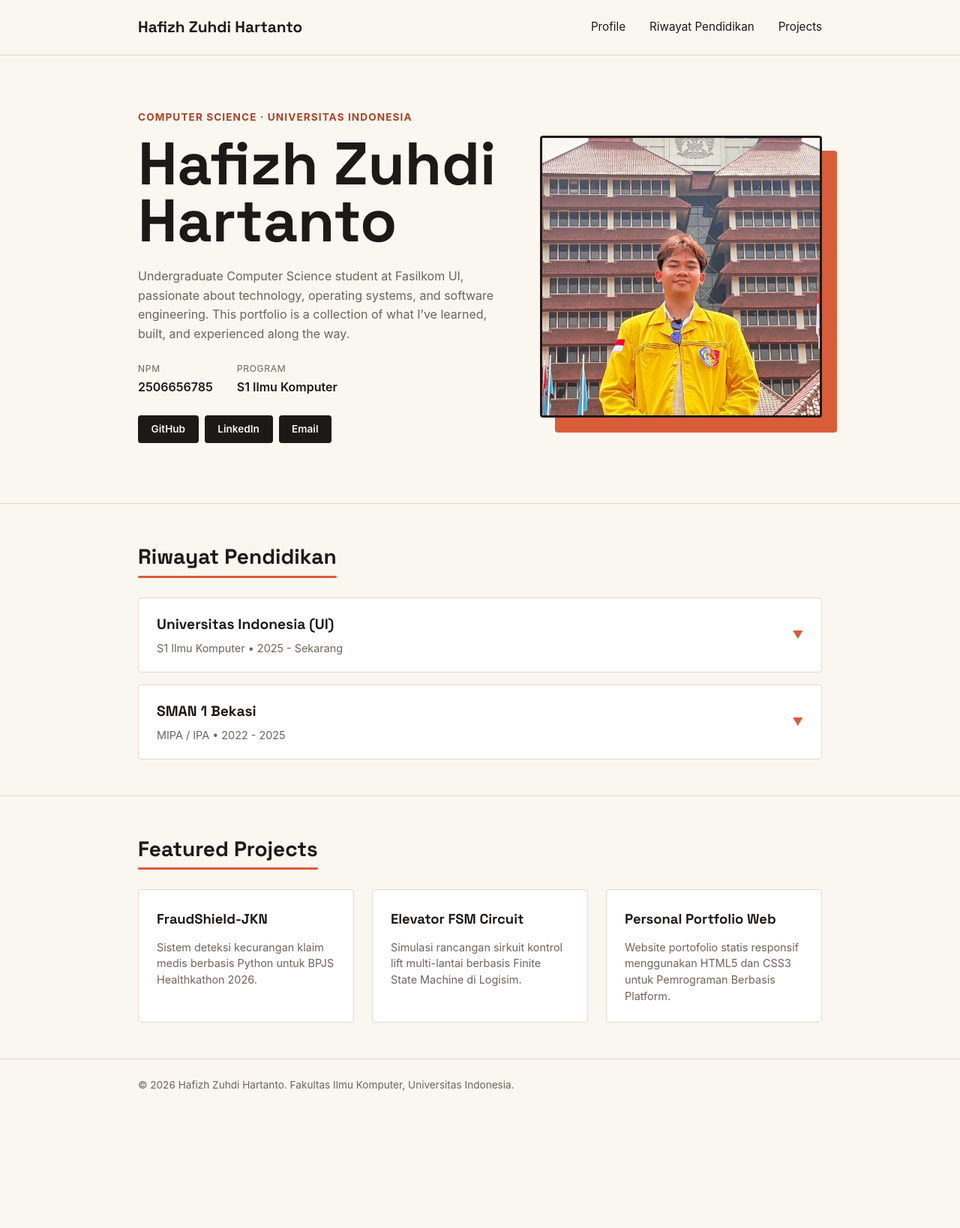
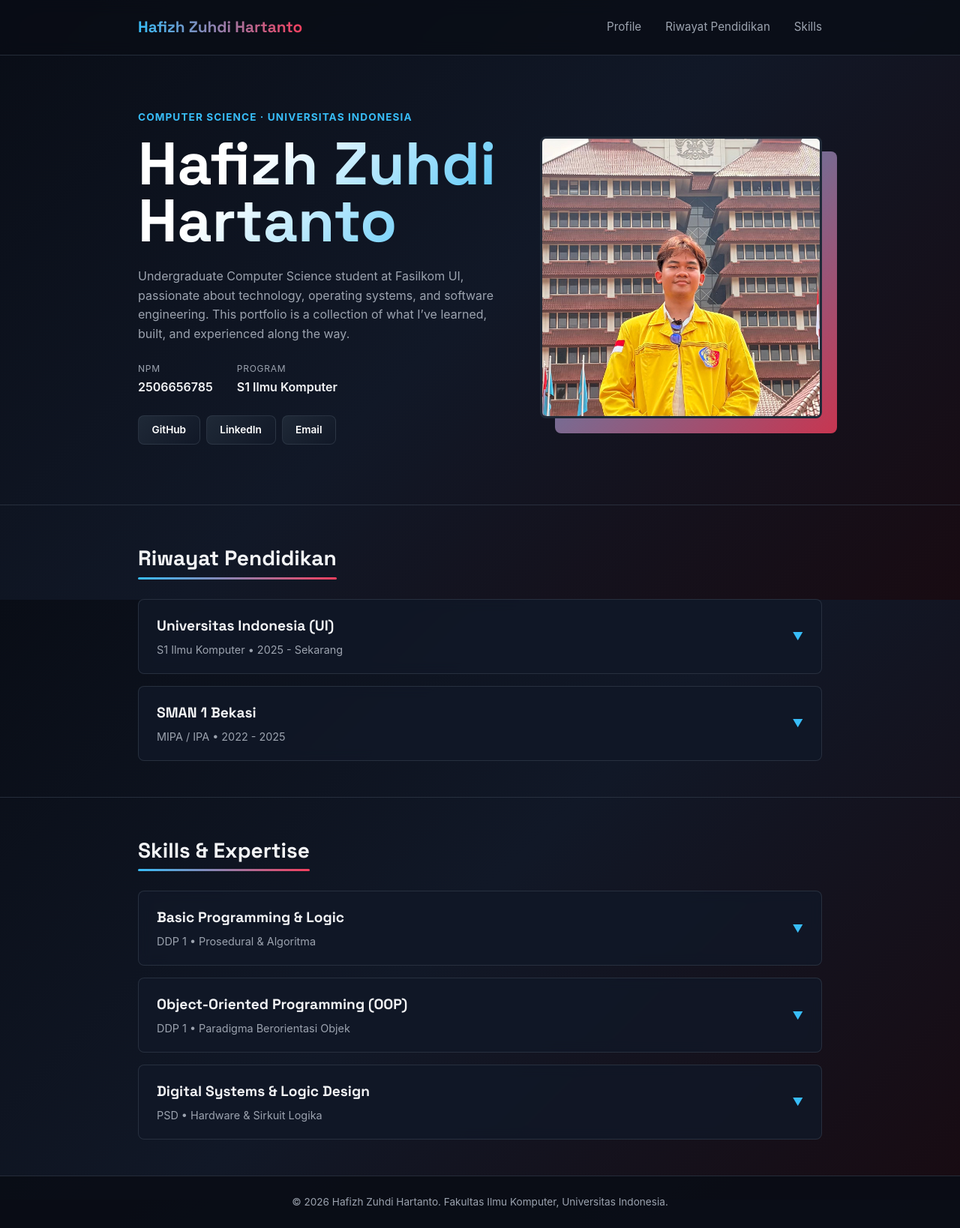
Before and after one commit to Hafizh0205/myportofolio, a Django app: page / in a window 1280 px wide. Shown: the whole page at 75% size. Before the commit the page ends 1455 px from the top, so only its background shows below. Run offline with Django 5.2, Linux system fonts and the light colour scheme.

Commit message:
feat: replace featured projects with interactive skills section and apply dark gradient theme

```diff
--- a/static/css/style.css
+++ b/static/css/style.css
@@ -5,19 +5,22 @@
 }
 
 :root {
-    --ink: #1c1917;
-    --paper: #faf6f0;
-    --accent: #d95d39;
-    --accent-dark: #a8442a;
-    --line: #e3d9c9;
-    --text-muted: #6b6459;
-    --radius: 4px;
+    --ink: #f3f4f6;
+    --paper-gradient: linear-gradient(135deg, #090d16 0%, #111827 50%, #180b12 100%);
+    --card-bg: rgba(17, 24, 39, 0.85);
+    --accent-blue: #38bdf8;
+    --accent-red: #f43f5e;
+    --line: rgba(55, 65, 81, 0.6);
+    --text-muted: #9ca3af;
+    --radius: 8px;
 }
 
 body {
     font-family: -apple-system, "Segoe UI", Roboto, Helvetica, Arial, sans-serif;
     color: var(--ink);
-    background-color: var(--paper);
+    background: var(--paper-gradient);
+    background-attachment: fixed;
+    min-height: 100vh;
     line-height: 1.6;
 }
 
@@ -33,6 +36,11 @@ h1, .brand {
 
 .site-header {
     border-bottom: 1px solid var(--line);
+    background: rgba(9, 13, 22, 0.8);
+    backdrop-filter: blur(10px);
+    position: sticky;
+    top: 0;
+    z-index: 100;
 }
 
 .site-header .container {
@@ -47,6 +55,9 @@ h1, .brand {
     font-weight: 700;
     color: var(--ink);
     text-decoration: none;
+    background: linear-gradient(90deg, var(--accent-blue), var(--accent-red));
+    -webkit-background-clip: text;
+    -webkit-text-fill-color: transparent;
 }
 
 .site-header nav {
@@ -55,9 +66,14 @@ h1, .brand {
 }
 
 .site-header nav a {
-    color: var(--ink);
+    color: var(--text-muted);
     text-decoration: none;
     font-size: 0.95rem;
+    transition: color 0.2s ease;
+}
+
+.site-header nav a:hover {
+    color: var(--accent-blue);
 }
 
 .hero {
@@ -85,7 +101,7 @@ h1, .brand {
     font-size: 0.85rem;
     letter-spacing: 0.08em;
     text-transform: uppercase;
-    color: var(--accent-dark);
+    color: var(--accent-blue);
     font-weight: 700;
     margin-bottom: 0.75rem;
 }
@@ -93,6 +109,9 @@ h1, .brand {
 .hero-identity h1 {
     font-size: clamp(3rem, 7vw, 5rem);
     line-height: 0.95;
+    background: linear-gradient(135deg, #ffffff 30%, var(--accent-blue) 100%);
+    -webkit-background-clip: text;
+    -webkit-text-fill-color: transparent;
 }
 
 .bio {
@@ -117,6 +136,7 @@ h1, .brand {
 
 .meta-row dd {
     font-weight: 600;
+    color: var(--ink);
 }
 
 .social-links {
@@ -130,15 +150,17 @@ h1, .brand {
     font-size: 0.85rem;
     font-weight: 600;
     text-decoration: none;
-    color: var(--paper);
-    background-color: var(--ink);
+    color: #ffffff;
+    background: linear-gradient(135deg, #1f2937, #111827);
+    border: 1px solid var(--line);
     border-radius: var(--radius);
     padding: 0.5rem 1.1rem;
-    transition: background-color 0.2s ease;
+    transition: all 0.2s ease;
 }
 
 .social-link:hover {
-    background-color: var(--accent);
+    border-color: var(--accent-blue);
+    background: linear-gradient(135deg, var(--accent-blue), var(--accent-red));
 }
 
 .hero-photo {
@@ -153,9 +175,10 @@ h1, .brand {
     left: 1.25rem;
     width: 100%;
     height: 100%;
-    background-color: var(--accent);
+    background: linear-gradient(135deg, var(--accent-blue), var(--accent-red));
     border-radius: var(--radius);
     z-index: 0;
+    opacity: 0.8;
 }
 
 .avatar {
@@ -166,7 +189,7 @@ h1, .brand {
     aspect-ratio: 1 / 1;
     object-fit: cover;
     border-radius: var(--radius);
-    border: 3px solid var(--ink);
+    border: 3px solid #1f2937;
 }
 
 .content-section {
@@ -191,11 +214,11 @@ h1, .brand {
     left: 0;
     width: 100%;
     height: 3px;
-    background-color: var(--accent);
+    background: linear-gradient(90deg, var(--accent-blue), var(--accent-red));
     border-radius: var(--radius);
 }
 
-/* Styling Riwayat Pendidikan Interaktif (Accordion Style) */
+/* Accordion Card Style */
 .edu-list {
     display: flex;
     flex-direction: column;
@@ -203,16 +226,17 @@ h1, .brand {
 }
 
 .edu-card {
-    background-color: #ffffff;
+    background-color: var(--card-bg);
     border: 1px solid var(--line);
     border-radius: var(--radius);
     overflow: hidden;
-    transition: border-color 0.2s ease, box-shadow 0.2s ease;
+    backdrop-filter: blur(8px);
+    transition: all 0.2s ease;
 }
 
 .edu-card:hover {
-    border-color: var(--ink);
-    box-shadow: 4px 4px 0px var(--ink);
+    border-color: var(--accent-blue);
+    box-shadow: 0 0 15px rgba(56, 189, 248, 0.15);
 }
 
 .edu-summary {
@@ -221,10 +245,9 @@ h1, .brand {
     justify-content: space-between;
     align-items: center;
     cursor: pointer;
-    list-style: none; /* Menghilangkan panah default browser */
+    list-style: none;
 }
 
-/* Menghilangkan marker default di beberapa browser */
 .edu-summary::-webkit-details-marker {
     display: none;
 }
@@ -244,20 +267,19 @@ h1, .brand {
 
 .edu-icon {
     font-size: 0.9rem;
-    color: var(--accent);
+    color: var(--accent-blue);
     transition: transform 0.3s ease;
 }
 
-/* Memutar ikon panah ketika card dibuka */
 .edu-card[open] .edu-icon {
     transform: rotate(180deg);
+    color: var(--accent-red);
 }
 
 .edu-details-content {
     padding: 0 1.5rem 1.25rem 1.5rem;
     border-top: 1px dashed var(--line);
     margin-top: 0.5rem;
-    animation: fadeIn 0.3s ease-in-out;
 }
 
 .edu-details-content ul {
@@ -272,52 +294,13 @@ h1, .brand {
     margin-bottom: 0.4rem;
 }
 
-@keyframes fadeIn {
-    from { opacity: 0; transform: translateY(-5px); }
-    to { opacity: 1; transform: translateY(0); }
-}
-
-/* Projects Grid Style */
-.card-grid {
-    display: grid;
-    grid-template-columns: repeat(auto-fit, minmax(260px, 1fr));
-    gap: 1.5rem;
-}
-
-.info-card {
-    background-color: #ffffff;
-    border: 1px solid var(--line);
-    border-radius: var(--radius);
-    padding: 1.5rem;
-    position: relative;
-    transition: transform 0.2s ease, border-color 0.2s ease, box-shadow 0.2s ease;
-}
-
-.info-card:hover {
-    transform: translateY(-4px);
-    border-color: var(--ink);
-    box-shadow: 4px 4px 0px var(--ink);
-}
-
-.info-card h3 {
-    font-family: "Space Grotesk", -apple-system, sans-serif;
-    font-size: 1.15rem;
-    font-weight: 700;
-    color: var(--ink);
-    margin-bottom: 0.75rem;
-}
-
-.info-card p {
-    color: var(--text-muted);
-    font-size: 0.9rem;
-    line-height: 1.5;
-}
-
 .site-footer {
     padding: 1.5rem;
     color: var(--text-muted);
     font-size: 0.85rem;
     border-top: 1px solid var(--line);
+    text-align: center;
+    background: rgba(9, 13, 22, 0.9);
 }
 
 @media (max-width: 600px) {
@@ -340,8 +323,4 @@ h1, .brand {
     .content-section {
         padding: 2.5rem 0;
     }
-
-    .card-grid {
-        grid-template-columns: 1fr;
-    }
 }
--- a/templates/index.html
+++ b/templates/index.html
@@ -16,7 +16,7 @@
             <nav>
                 <a href="#profile">Profile</a>
                 <a href="#education">Riwayat Pendidikan</a>
-                <a href="#projects">Projects</a>
+                <a href="#skills">Skills</a>
             </nav>
         </div>
     </header>
@@ -53,13 +53,11 @@
             </div>
         </section>
 
-        <!-- Section Riwayat Pendidikan (Interaktif seperti Zaky) -->
+        <!-- Section Riwayat Pendidikan -->
         <section class="content-section" id="education">
             <div class="container">
                 <h2 class="section-title">Riwayat Pendidikan</h2>
                 <div class="edu-list">
-
-                    <!-- Card 1: Universitas Indonesia -->
                     <details class="edu-card">
                         <summary class="edu-summary">
                             <div class="edu-header-info">
@@ -77,7 +75,6 @@
                         </div>
                     </details>
 
-                    <!-- Card 2: SMAN 1 Bekasi -->
                     <details class="edu-card">
                         <summary class="edu-summary">
                             <div class="edu-header-info">
@@ -89,34 +86,71 @@
                         <div class="edu-details-content">
                             <ul>
                                 <li>Lulusan SMAN 1 Bekasi angkatan 2025.</li>
-                                <li>Aktif dalam ekstrakurikuler ekstrakurikuler Cycom serta kompetisi e-sports tingkat nasional.</li>
+                                <li>Aktif dalam ekstrakurikuler Cycom serta kompetisi e-sports tingkat nasional.</li>
                                 <li>Meraih Juara Satu Olimpiade TIK-Informatika Nasional (OTN) kategori E-sport 2023.</li>
                                 <li>Meraih Juara Dua Cyber Competition XV 2024 se-Jawa Barat dan DKI Jakarta.</li>
                             </ul>
                         </div>
                     </details>
-
                 </div>
             </div>
         </section>
 
-        <!-- Section Projects -->
-        <section class="content-section" id="projects">
+        <!-- Section Skills Interaktif (Model Accordion) -->
+        <section class="content-section" id="skills">
             <div class="container">
-                <h2 class="section-title">Featured Projects</h2>
-                <div class="card-grid">
-                    <article class="info-card">
-                        <h3>FraudShield-JKN</h3>
-                        <p>Sistem deteksi kecurangan klaim medis berbasis Python untuk BPJS Healthkathon 2026.</p>
-                    </article>
-                    <article class="info-card">
-                        <h3>Elevator FSM Circuit</h3>
-                        <p>Simulasi rancangan sirkuit kontrol lift multi-lantai berbasis Finite State Machine di Logisim.</p>
-                    </article>
-                    <article class="info-card">
-                        <h3>Personal Portfolio Web</h3>
-                        <p>Website portofolio statis responsif menggunakan HTML5 dan CSS3 untuk Pemrograman Berbasis Platform.</p>
-                    </article>
+                <h2 class="section-title">Skills & Expertise</h2>
+                <div class="edu-list">
+                    <details class="edu-card">
+                        <summary class="edu-summary">
+                            <div class="edu-header-info">
+                                <h3>Basic Programming & Logic</h3>
+                                <p>DDP 1 &bull; Prosedural & Algoritma</p>
+                            </div>
+                            <span class="edu-icon">&#9660;</span>
+                        </summary>
+                        <div class="edu-details-content">
+                            <ul>
+                                <li>Pemahaman dasar pemrograman prosedural dan pemecahan masalah (problem solving).</li>
+                                <li>Penerapan pengkondisian (if-else) dan perulangan (looping) secara efisien.</li>
+                                <li>Implementasi logika dasar menggunakan bahasa pemrograman Python.</li>
+                            </ul>
+                        </div>
+                    </details>
+
+                    <details class="edu-card">
+                        <summary class="edu-summary">
+                            <div class="edu-header-info">
+                                <h3>Object-Oriented Programming (OOP)</h3>
+                                <p>DDP 1 &bull; Paradigma Berorientasi Objek</p>
+                            </div>
+                            <span class="edu-icon">&#9660;</span>
+                        </summary>
+                        <div class="edu-details-content">
+                            <ul>
+                                <li>Penerapan konsep dasar OOP seperti Class dan Object dalam pengembangan program.</li>
+                                <li>Penggunaan prinsip Inheritance (Pewarisan) dan Encapsulation (Enkapsulasi).</li>
+                                <li>Pengelolaan struktur data berbasis objek yang modular di Python.</li>
+                            </ul>
+                        </div>
+                    </details>
+
+                    <details class="edu-card">
+                        <summary class="edu-summary">
+                            <div class="edu-header-info">
+                                <h3>Digital Systems & Logic Design</h3>
+                                <p>PSD &bull; Hardware & Sirkuit Logika</p>
+                            </div>
+                            <span class="edu-icon">&#9660;</span>
+                        </summary>
+                        <div class="edu-details-content">
+                            <ul>
+                                <li>Perancangan dan analisis sirkuit logika kombinasional serta sekuensial.</li>
+                                <li>Penggunaan komponen multiplexer, decoder, dan register.</li>
+                                <li>Simulasi perancangan Finite State Machine (FSM) menggunakan Logisim-Evolution.</li>
+                            </ul>
+                        </div>
+                    </details>
                 </div>
             </div>
         </section>
```
